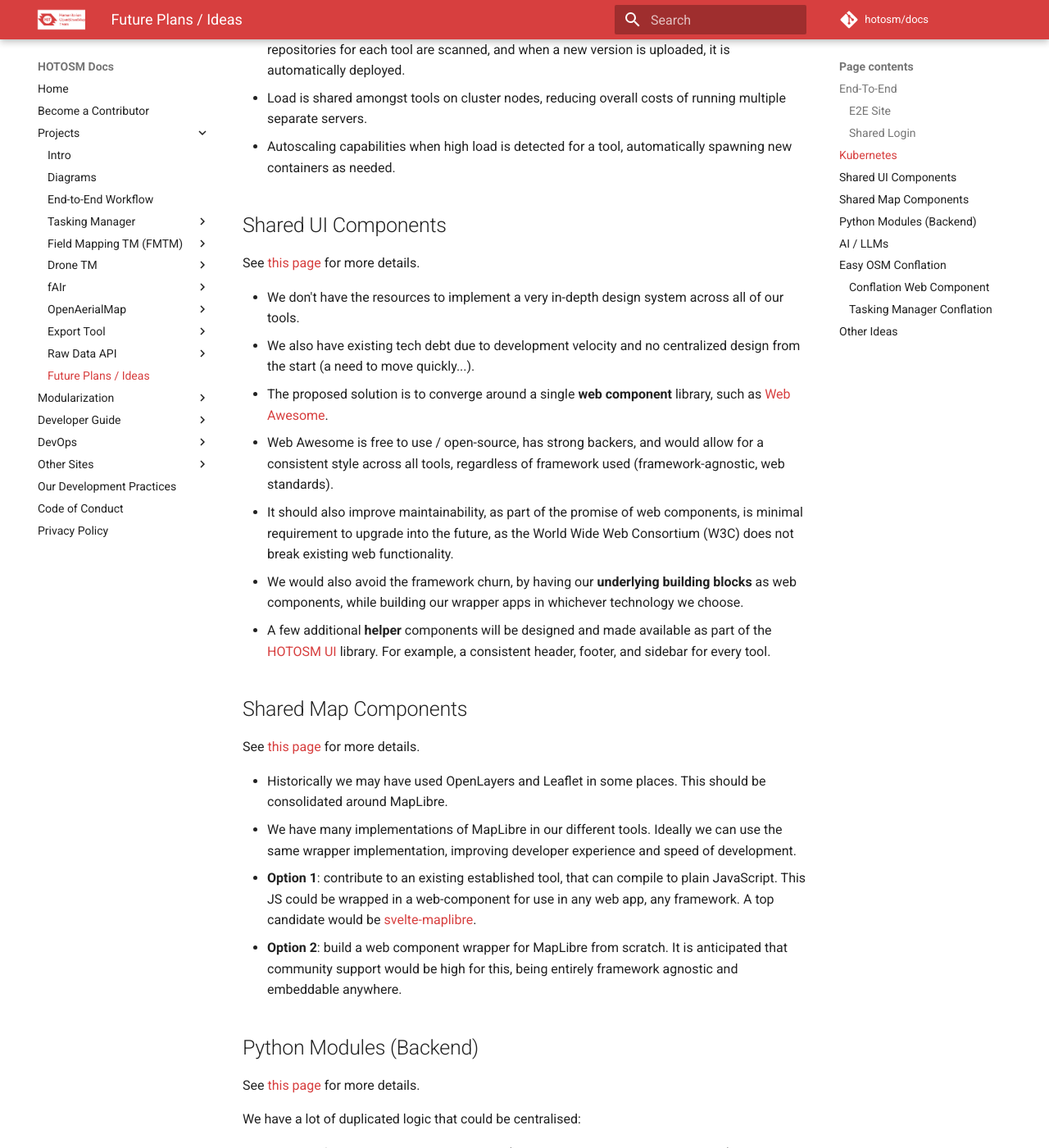
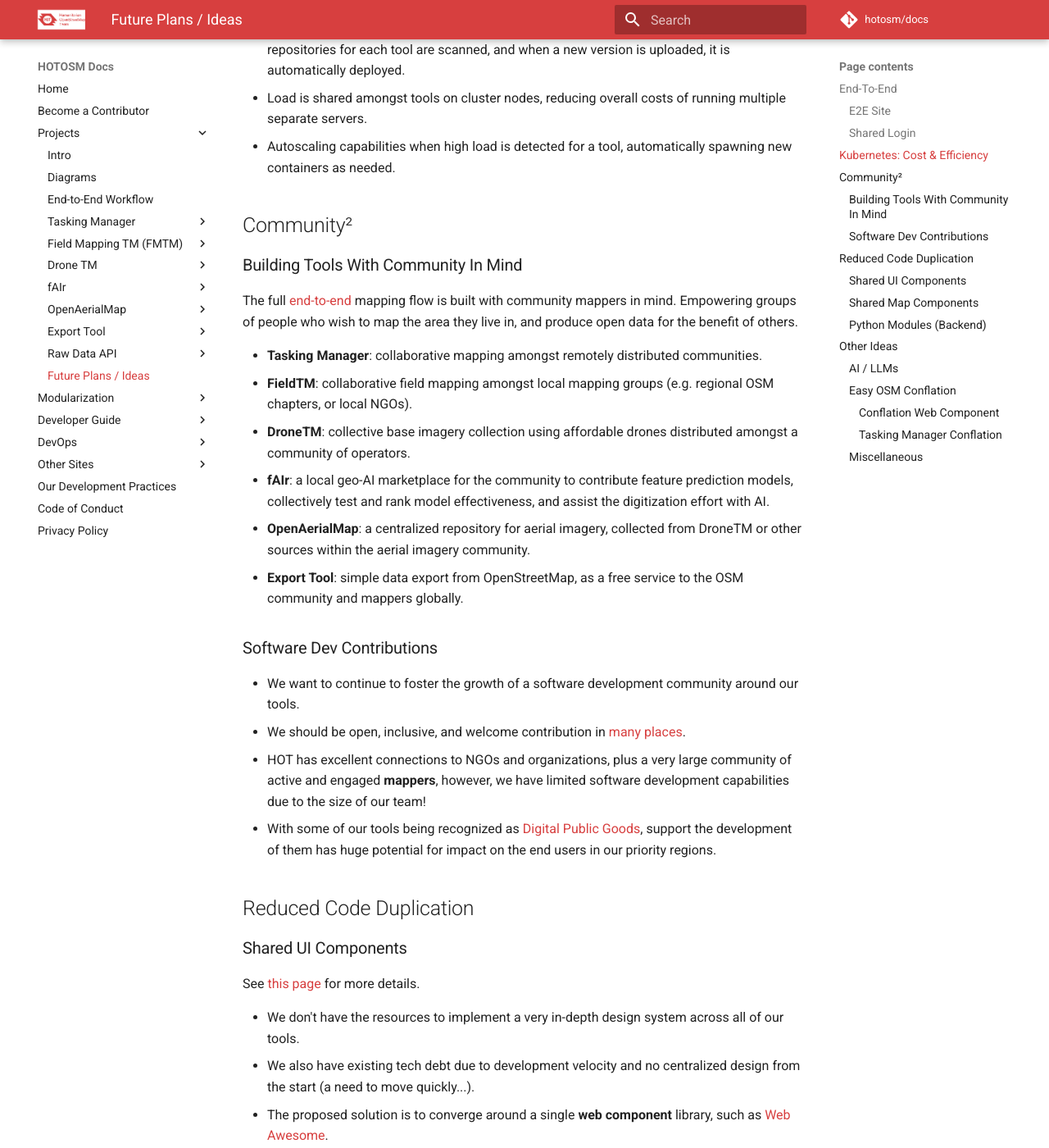
Before and after one commit to hotosm/docs, an MkDocs documentation site: the page built from docs/projects/future-plans.md, in a window 1280 px wide and 1400 px high, scrolled down 1705 px. Shown: the whole window at 82% size. Built offline with MkDocs 1.6.1 and Material for MkDocs 9.7.7, drawn with Linux system fonts in a browser that asks for light colours; comment, search, counter and statistics services are not loaded; some of the changed text lies outside the part shown.

Commit message:
docs: extra info about future plans: e2e + community details

```diff
--- a/docs/projects/future-plans.md
+++ b/docs/projects/future-plans.md
@@ -60,7 +60,7 @@
   as the login will likely be faciliated within a 'header' component,
   containing OAuth flows for various providers (OSM, Google, etc).
 
-## Kubernetes
+## Kubernetes: Cost & Efficiency
 
 - Every HOT tool should be hosted in a Kubernetes cluster.
 - This means every tool needs to be containerized and follow
@@ -73,7 +73,46 @@
 - Autoscaling capabilities when high load is detected for a tool,
   automatically spawning new containers as needed.
 
-## Shared UI Components
+## Community²
+
+### Building Tools With Community In Mind
+
+The full [end-to-end](#end-to-end) mapping flow is built with community
+mappers in mind. Empowering groups of people who wish to map the area
+they live in, and produce open data for the benefit of others.
+
+- **Tasking Manager**: collaborative mapping amongst remotely distributed
+  communities.
+- **FieldTM**: collaborative field mapping amongst local
+  mapping groups (e.g. regional OSM chapters, or local NGOs).
+- **DroneTM**: collective base imagery collection using affordable
+  drones distributed amongst a community of operators.
+- **fAIr**: a local geo-AI marketplace for the community to contribute
+  feature prediction models, collectively test and rank model effectiveness,
+  and assist the digitization effort with AI.
+- **OpenAerialMap**: a centralized repository for aerial imagery, collected
+  from DroneTM or other sources within the aerial imagery community.
+- **Export Tool**: simple data export from OpenStreetMap, as a free service
+  to the OSM community and mappers globally.
+
+### Software Dev Contributions
+
+- We want to continue to foster the growth of a software development
+  community around our tools.
+- We should be open, inclusive, and welcome contribution in
+  [many places](../become-a-contributor.md).
+- HOT has excellent connections to NGOs and organizations, plus a
+  very large community of active and engaged **mappers**, however,
+  we have limited software development capabilities due to the size
+  of our team!
+- With some of our tools being recognized as
+  [Digital Public Goods](https://www.un.org/digital-emerging-technologies/content/digital-public-goods),
+  support the development of them has huge potential for impact on the
+  end users in our priority regions.
+
+## Reduced Code Duplication
+
+### Shared UI Components
 
 See [this page](../modules/frontend.md) for more details.
 
@@ -96,7 +135,7 @@
   as part of the [HOTOSM UI](https://github.com/hotosm/ui) library. For
   example, a consistent header, footer, and sidebar for every tool.
 
-## Shared Map Components
+### Shared Map Components
 
 See [this page](../modules/frontend.md) for more details.
 
@@ -114,7 +153,7 @@
   is anticipated that community support would be high for this, being entirely
   framework agnostic and embeddable anywhere.
 
-## Python Modules (Backend)
+### Python Modules (Backend)
 
 See [this page](../modules/backend.md) for more details.
 
@@ -132,7 +171,9 @@
   plug the XLSForms into FieldTM, for easy OSM-centric mapping of an area
   (to improve the map tags available, then push to OSM).
 
-## AI / LLMs
+## Other Ideas
+
+### AI / LLMs
 
 - OSM tag extraction from images or free text. Some work has started
   on this in [osm-tagger](https://github.com/hotosm/osm-tagger).
@@ -140,13 +181,13 @@
   area. The LLM can provide commands / ways to get this data, either
   via raw-data-api, overpass, or other available tools.
 
-## Easy OSM Conflation
+### Easy OSM Conflation
 
 - Various tools in our stack need to contribute data back to OSM, merging
   it with the existing data present there (conflation).
 - There are two possible approaches we could take, listed below.
 
-### Conflation Web Component
+#### Conflation Web Component
 
 - A standalone 'conflation' web component that could be embedded in any
   tool.
@@ -160,7 +201,7 @@
 - If features came from FieldTM are **field verified** they should
   take precedence, and will be tagged as such in OSM.
 
-### Tasking Manager Conflation
+#### Tasking Manager Conflation
 
 - Use Tasking Manager as a collaborative conflation tool.
 - Create a new 'conflation' project type.
@@ -169,7 +210,7 @@
   the community, and validated.
 - Final data is uploaded to OSM.
 
-## Other Ideas
+### Miscellaneous
 
 - Now we have [raw-data-api-py](https://github.com/hotosm/raw-data-api-py),
   it would be quite simple to make a QGIS plugin for this. Users of QGIS
```
